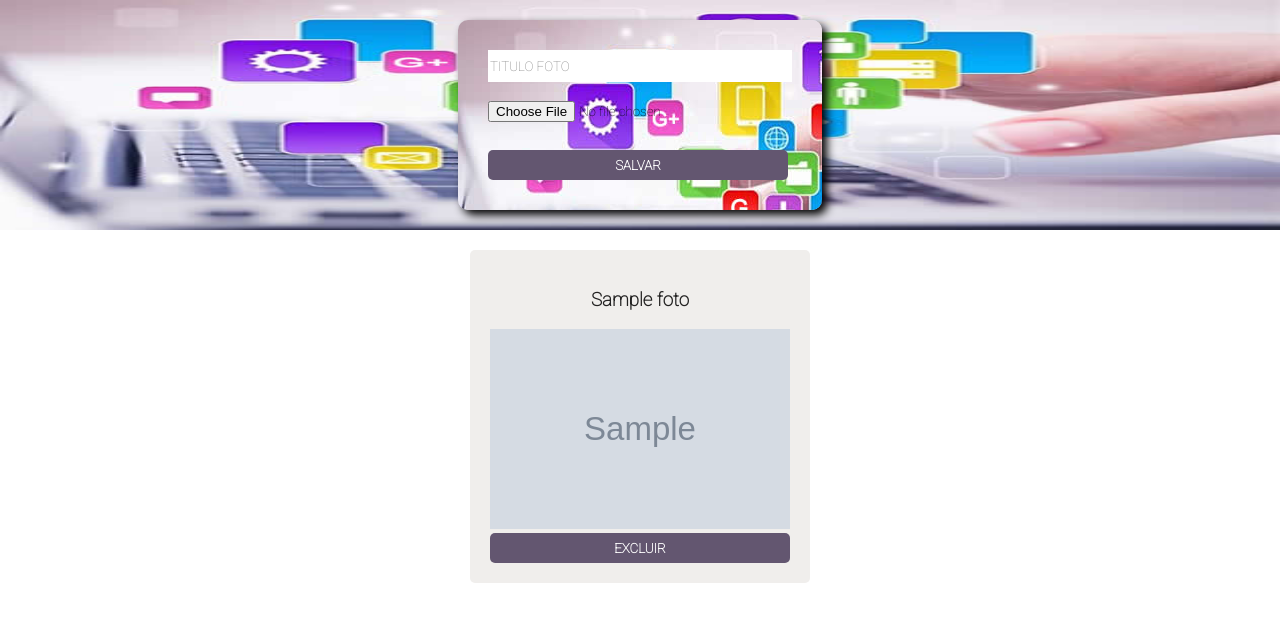
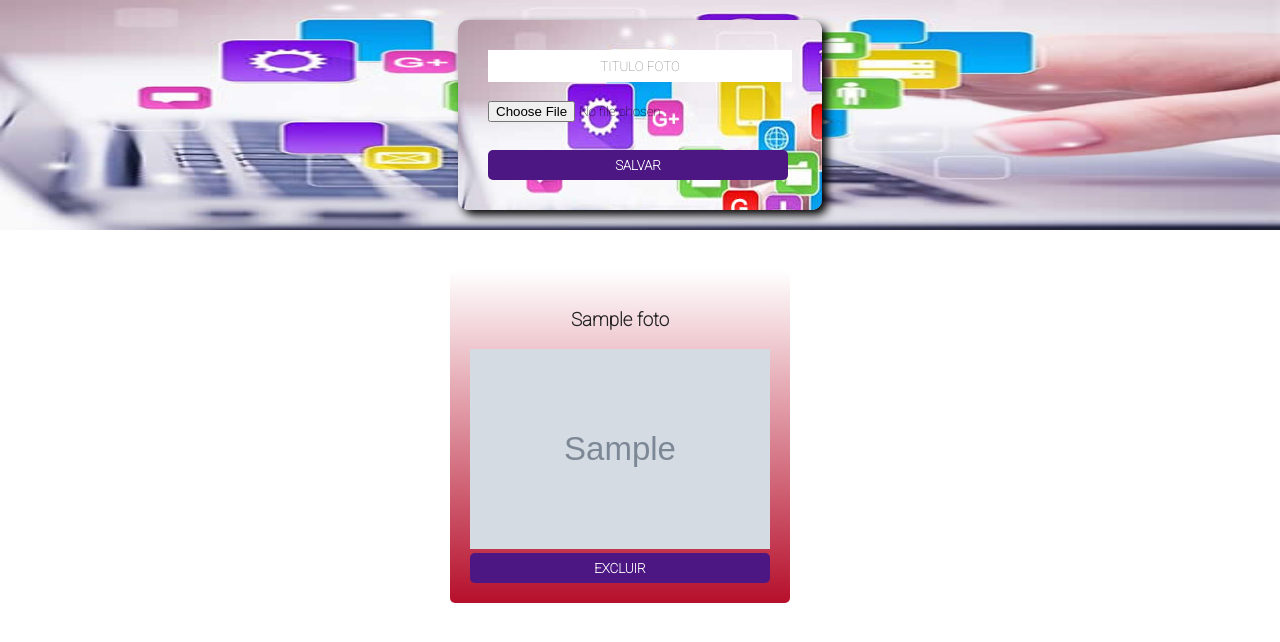
Before and after one commit to 09franchico/Galeria_fotos, a PHP site: page / in a window 1280 px wide. Shown: the top 642 px of the page. Run offline with PHP 8.4, Linux system fonts and the light colour scheme; tables that the repository leaves empty or names only in its code hold one stand-in row (values such as "Sample post"); grey boxes marked "Sample" are stand-in pictures.

Commit message:
Modificado no CSS

```diff
--- a/css/estilo.css
+++ b/css/estilo.css
@@ -31,6 +31,7 @@ input{
     width: 300px;
     outline: none;
     font-family: roboto,Arial, Helvetica, sans-serif;
+    text-align: center;
 }
 
 #file{
@@ -43,7 +44,7 @@ button{
     border-radius: 5px;
     font-family: roboto,Arial;
     font-weight: bold;
-    background-color: rgb(99, 86, 112);
+    background-color: rgb(76, 22, 131);
     color: white;
 }
 
@@ -61,9 +62,15 @@ button:hover{
 
 }
 .img{
-    background-color: rgb(240, 238, 236);
+    background: linear-gradient(white,rgb(182, 15, 43));
     padding: 20px;
-     margin: 20px;
+    margin-right: 40px;
+    margin-top: 40px;
     text-align: center;
     border-radius: 5px;
 }
+.img:hover{
+    transform: scale(1.1);
+    transition: all 1s;
+    box-shadow: 0px 0px 10px 0px black;
+}
```
Also changed, not shown: imagens/fot.jpg760.png (deleted).
